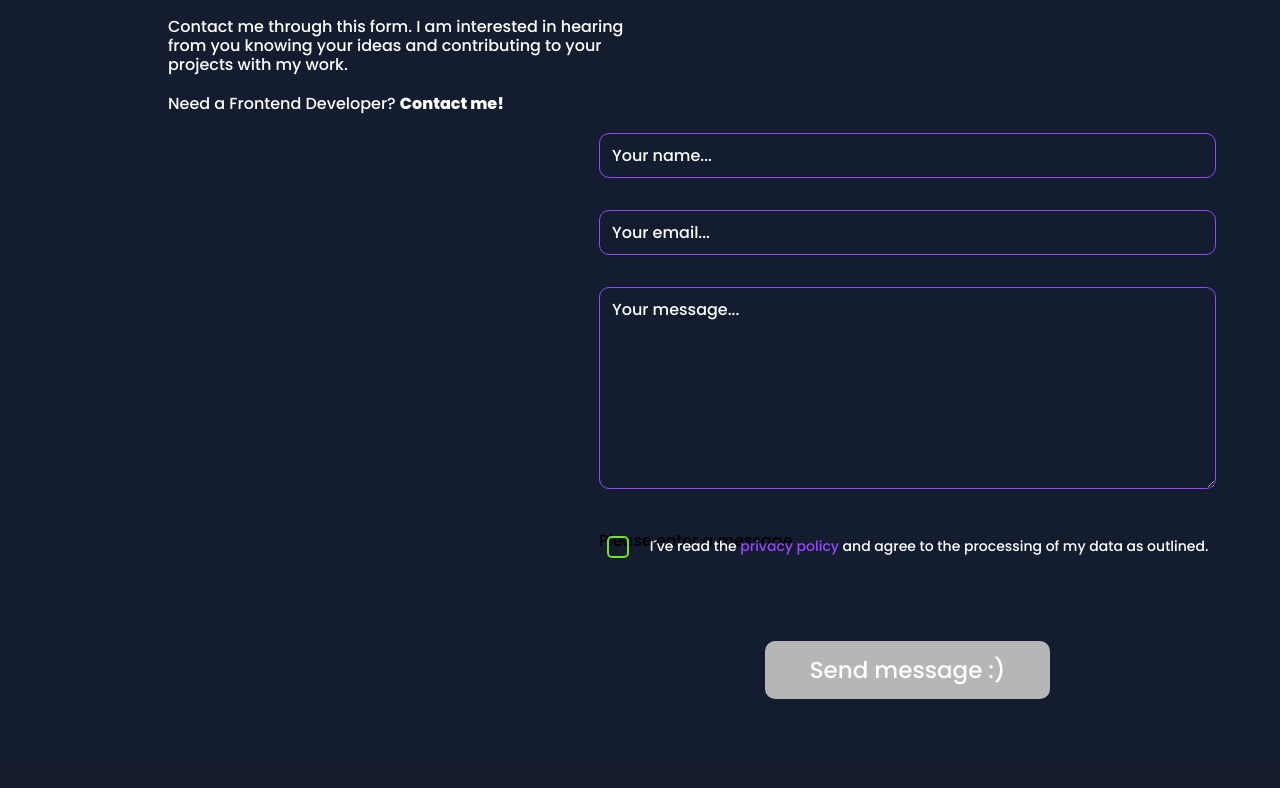
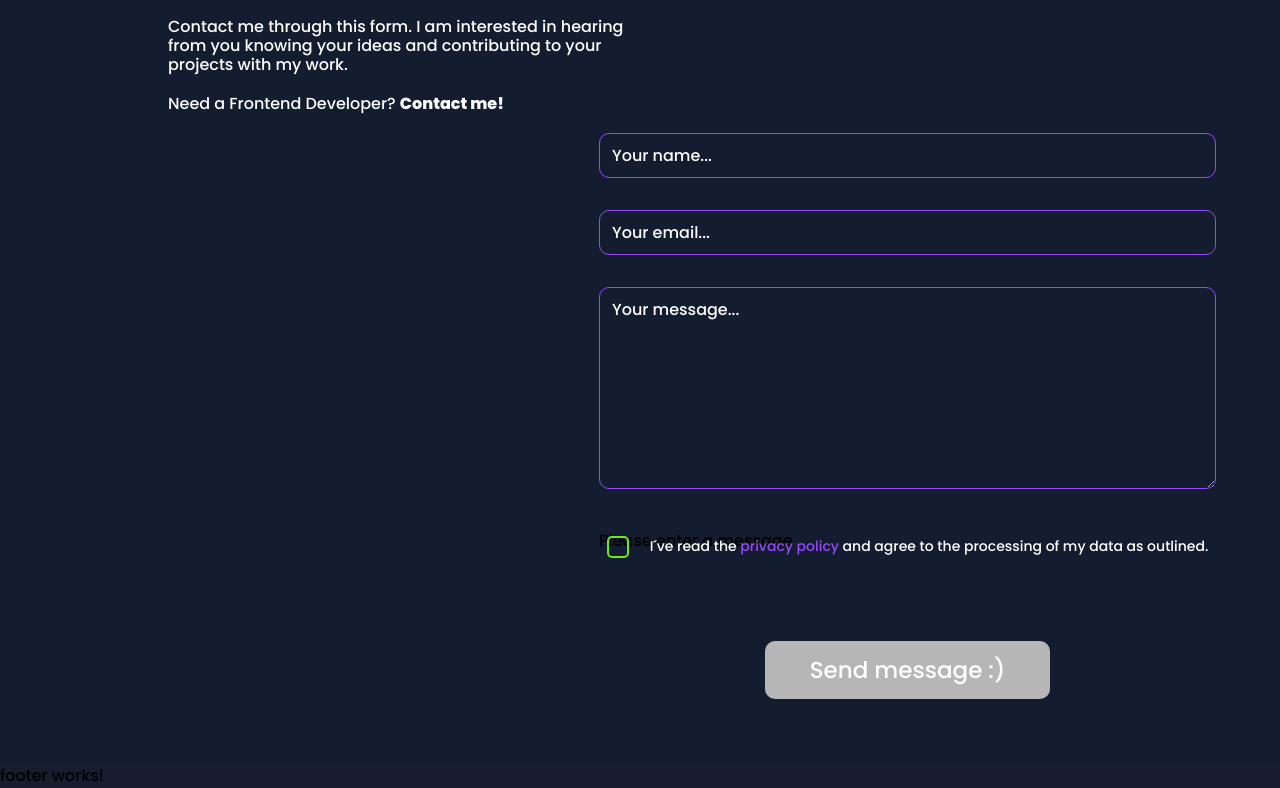
Before and after one commit to SebastianSchult/portfolioVer2, an Angular app: page / in a window 1280 px wide. Shown: the part 4608-5396 px from the top of the page. Before the commit the page ends 5371 px from the top, so only its background shows below. Built offline with nearby package versions, Linux system fonts and the light colour scheme.

Commit message:
connecting footer section

```diff
--- a/src/app/app.component.html
+++ b/src/app/app.component.html
@@ -5,3 +5,7 @@
 <div class="main-container">
   <router-outlet></router-outlet>
   </div>
+
+<div class="footer">
+  <app-footer></app-footer>
+</div>
--- a/src/app/app.component.ts
+++ b/src/app/app.component.ts
@@ -1,11 +1,12 @@
 import { Component } from '@angular/core';
 import { RouterOutlet } from '@angular/router';
 import { NavBarComponent } from './shared/nav-bar/nav-bar.component';
+import { FooterComponent } from './shared/footer/footer.component';
 
 @Component({
   selector: 'app-root',
   standalone: true,
-  imports: [RouterOutlet, NavBarComponent],
+  imports: [RouterOutlet, NavBarComponent, FooterComponent],
   templateUrl: './app.component.html',
   styleUrl: './app.component.scss'
 })
```
